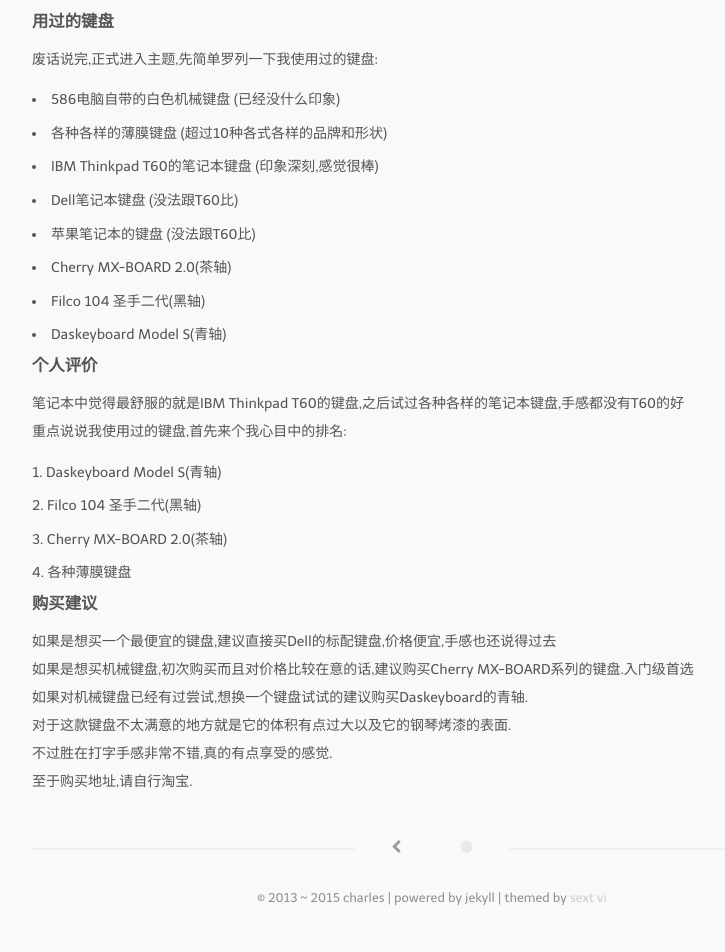
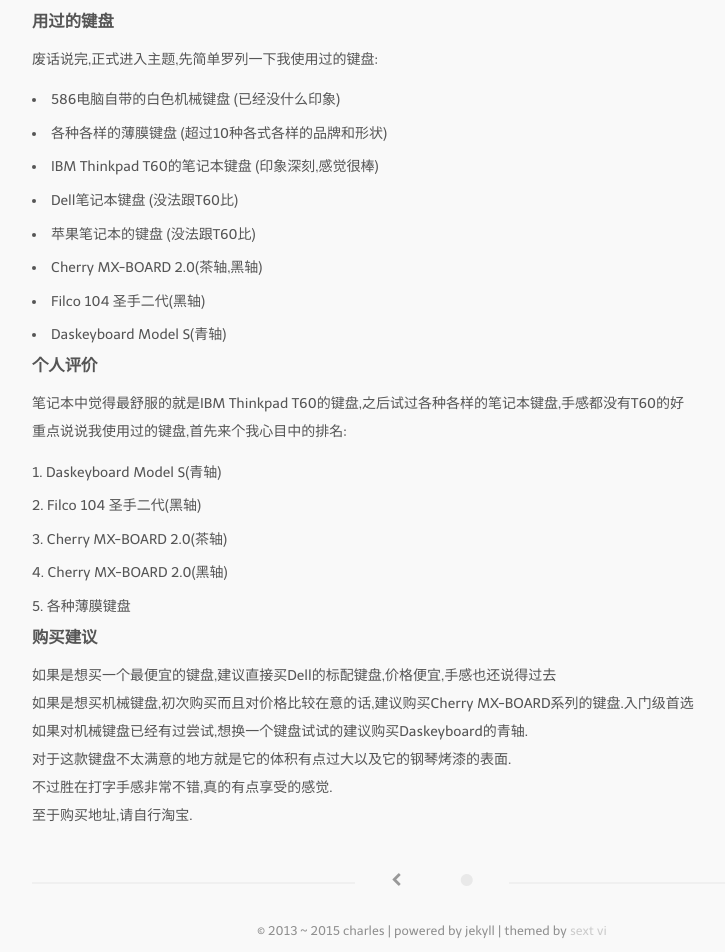
Before and after one commit to ichengchao/ichengchao.github.io, a Jekyll site: the page built from _posts/2015-02-27-favorite-keyboard.markdown, in a window 1280 px wide. Shown: the part 800-1752 px from the top of the page, without its empty margins (208-933 px from the left). Built offline with Jekyll 4.4.1, drawn with Linux system fonts in a browser that asks for light colours; nearby versions of some CDN libraries; library files that are not in the unit come from our copies; Markdown is read by kramdown in place of the engine named in the settings; before the commit the page ends 1718 px from its top, so only the background shows below that.

Commit message:
修改文章

```diff
--- a/_posts/2015-02-27-favorite-keyboard.markdown
+++ b/_posts/2015-02-27-favorite-keyboard.markdown
@@ -21,6 +21,7 @@
 386,486,586这些在当年耳熟能详的电脑代号.
 现在想想当初那个自带的键盘肯定是个机械键盘,可惜已经找不到了.
 
+
 ### 用过的键盘 ###
 废话说完,正式进入主题,先简单罗列一下我使用过的键盘:
 
@@ -29,9 +30,11 @@
 - IBM Thinkpad T60的笔记本键盘 (印象深刻,感觉很棒)
 - Dell笔记本键盘 (没法跟T60比)
 - 苹果笔记本的键盘 (没法跟T60比)
-- Cherry MX-BOARD 2.0(茶轴)
+- Cherry MX-BOARD 2.0(茶轴,黑轴)
 - Filco 104 圣手二代(黑轴)
 - Daskeyboard Model S(青轴)
+
+
 
 ### 个人评价 ###
 笔记本中觉得最舒服的就是IBM Thinkpad T60的键盘,之后试过各种各样的笔记本键盘,手感都没有T60的好
@@ -41,7 +44,9 @@
 1. Daskeyboard Model S(青轴)
 2. Filco 104 圣手二代(黑轴)
 3. Cherry MX-BOARD 2.0(茶轴)
-4. 各种薄膜键盘
+4. Cherry MX-BOARD 2.0(黑轴)
+5. 各种薄膜键盘
+
 
 
 ### 购买建议 ###
```
